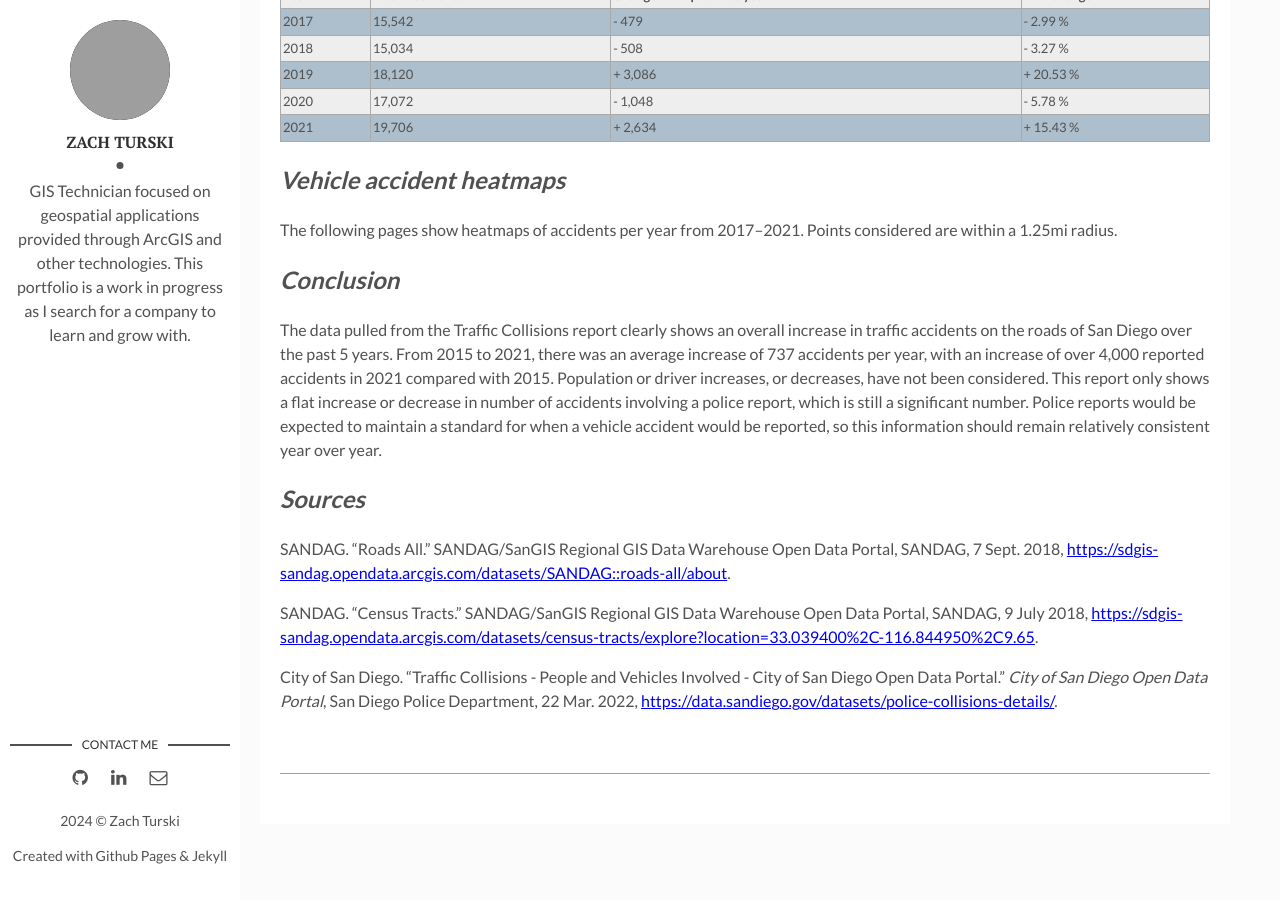
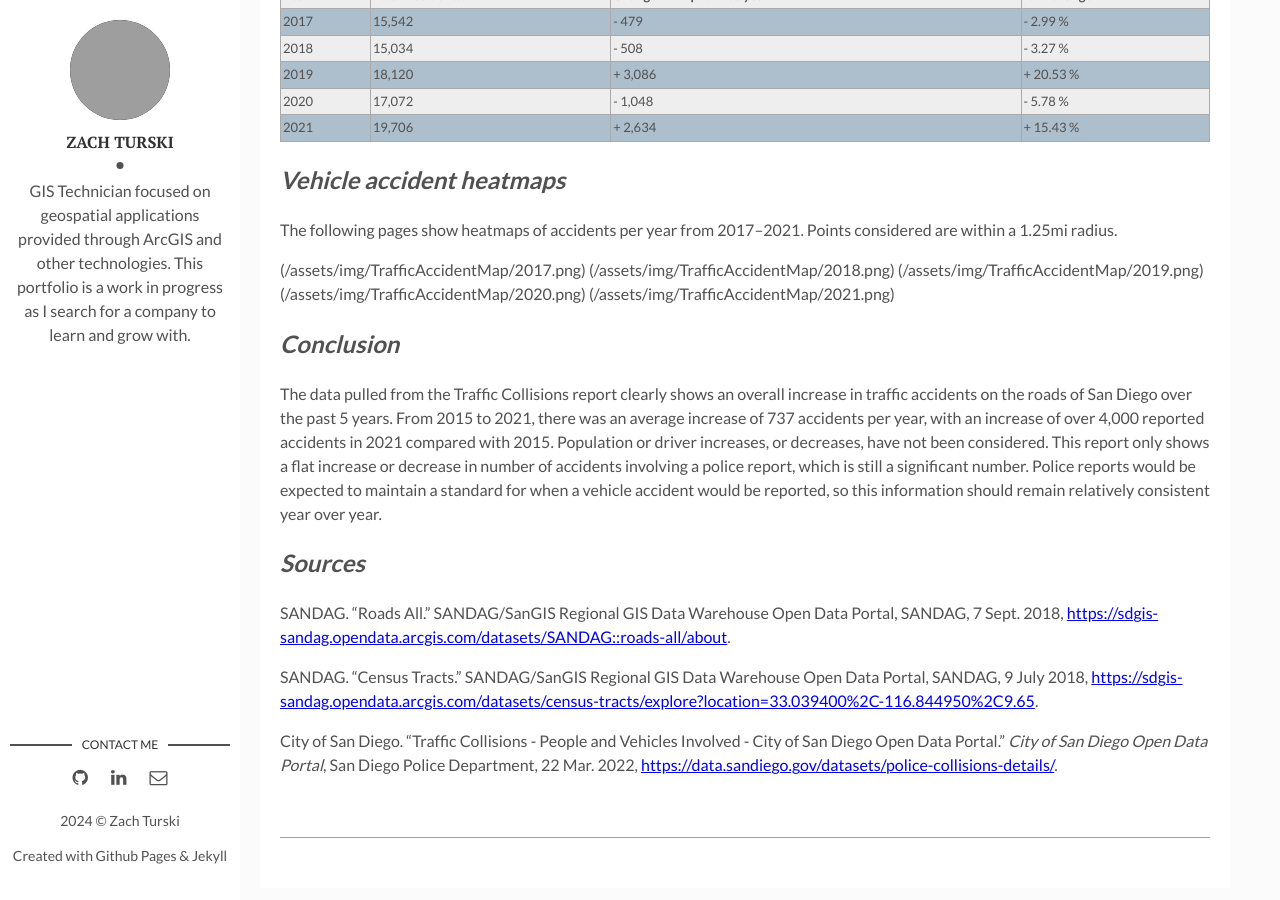
Before and after one commit to zach-tur/zach-tur.github.io, a Jekyll site: the page built from _posts/2024-01-25-Traffic-Collisions.markdown, in a window 1280 px wide and 900 px high, scrolled down 1678 px. Built offline with Jekyll 4.4.1, drawn with Linux system fonts in a browser that asks for light colours; grey boxes are pictures that could not be loaded.

Commit message:
files and post update

```diff
--- a/_posts/2024-01-25-Traffic-Collisions.markdown
+++ b/_posts/2024-01-25-Traffic-Collisions.markdown
@@ -53,6 +53,12 @@
 ## *Vehicle accident heatmaps*
 The following pages show heatmaps of accidents per year from 2017–2021. Points considered are within a 1.25mi radius.
 
+({{site.baseurl}}/assets/img/TrafficAccidentMap/2017.png)
+({{site.baseurl}}/assets/img/TrafficAccidentMap/2018.png)
+({{site.baseurl}}/assets/img/TrafficAccidentMap/2019.png)
+({{site.baseurl}}/assets/img/TrafficAccidentMap/2020.png)
+({{site.baseurl}}/assets/img/TrafficAccidentMap/2021.png)
+
 ## *Conclusion*
 The data pulled from the Traffic Collisions report clearly shows an overall increase in traffic accidents on the roads of San Diego over the past 5 years. From 2015 to 2021, there was an average increase of 737 accidents per year, with an increase of over 4,000 reported accidents in 2021 compared with 2015. Population or driver increases, or decreases, have not been considered. This report only shows a flat increase or decrease in number of accidents involving a police report, which is still a significant number. Police reports would be expected to maintain a standard for when a vehicle accident would be reported, so this information should remain relatively consistent year over year.
 
```
Also changed, not shown: assets/img/david-freeman.jpg (deleted), assets/img/favicon/apple-touch-icon-144x144.png (deleted), assets/img/favicon/apple-touch-icon-72x72.png (deleted), assets/img/favicon/apple-touch-icon.png (deleted), assets/img/favicon/favicon.ico (deleted), assets/img/home-page.jpg (deleted), assets/img/how-to-start.jpg (deleted), assets/img/i-rest.jpg (deleted), assets/img/js-1.png (deleted), assets/img/mac.jpg (deleted), assets/img/post-example.jpg (deleted), assets/img/promo-img.jpg (deleted), assets/img/software.jpg (deleted), assets/img/we-in-rest.jpg (deleted), 1 more files.
